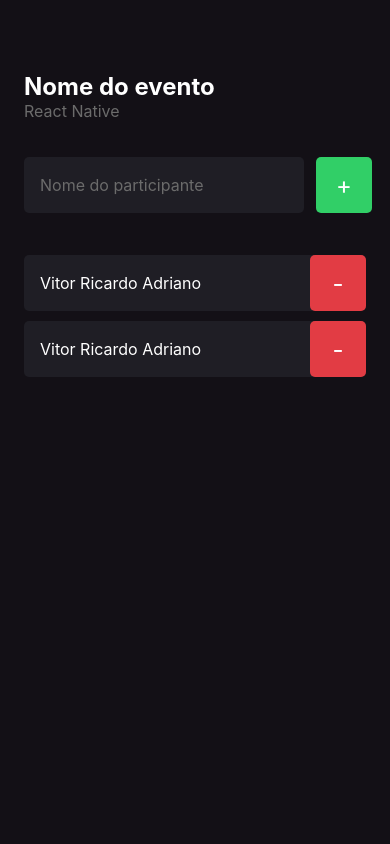
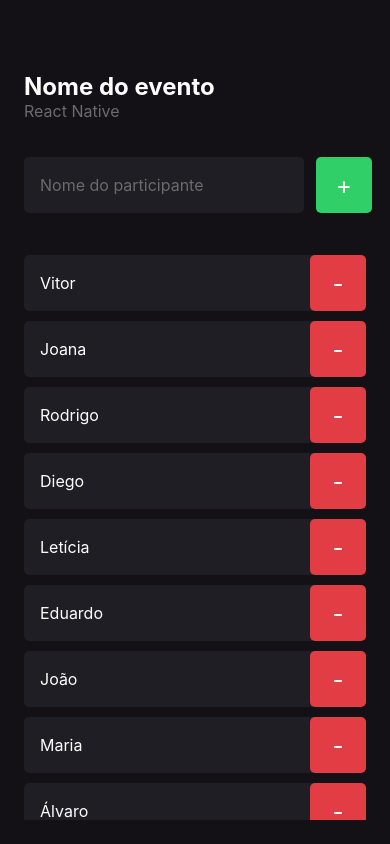
Before and after one commit to vradriano/imhere, a React Native app: screen / in a window 390 px wide. Built offline with nearby package versions, Linux system fonts and the light colour scheme.

Commit message:
typescript, remove function, scrollview

```diff
--- a/src/screens/Home/index.tsx
+++ b/src/screens/Home/index.tsx
@@ -1,11 +1,17 @@
-import { Text, TextInput, View, TouchableOpacity } from 'react-native'
+import { Text, TextInput, View, TouchableOpacity, ScrollView } from 'react-native'
 import { styles } from './styles'
 
 import { Participant } from '../components/Participant'
 
 export default function Home() {
+  const participants = ['Vitor', 'Joana', 'Rodrigo', 'Diego', 'Letícia', 'Eduardo', 'João', 'Maria', 'Álvaro', 'Valdir'];
+
   function handleParticipantAdd() {
     console.log('oi')
+  }
+
+  function handleParticipantRemove( name: string ) {
+    console.log( `You have clicked on removed button and removed ${name}` )
   }
 
   return (
@@ -35,8 +41,17 @@ export default function Home() {
         </TouchableOpacity>
       </View>
 
-      <Participant />
-      <Participant />
+      <ScrollView showsVerticalScrollIndicator={false} >
+        {
+          participants.map(participant => (
+            <Participant
+            key={participant}
+            name={participant}
+            onRemove={() => handleParticipantRemove(participant)}
+            />
+          ))
+        }
+      </ScrollView>
     </View>
   )
 }
--- a/src/screens/components/Participant/index.tsx
+++ b/src/screens/components/Participant/index.tsx
@@ -1,12 +1,20 @@
 import { View, Text, TouchableOpacity } from 'react-native'
 import { styles } from './styles'
 
-export function Participant() {
+
+type Props = {
+  name: String
+  onRemove: () => void;
+}
+
+export function Participant(props: Props) {
   return (
     <View style={styles.container}>
-      <Text style={styles.name}>Vitor Ricardo Adriano</Text>
+      <Text style={styles.name}>
+        {props.name}
+      </Text>
 
-      <TouchableOpacity style={styles.button}>
+      <TouchableOpacity style={styles.button} onPress={props.onRemove}>
         <Text style={styles.buttonText}>
           -
         </Text>
```
